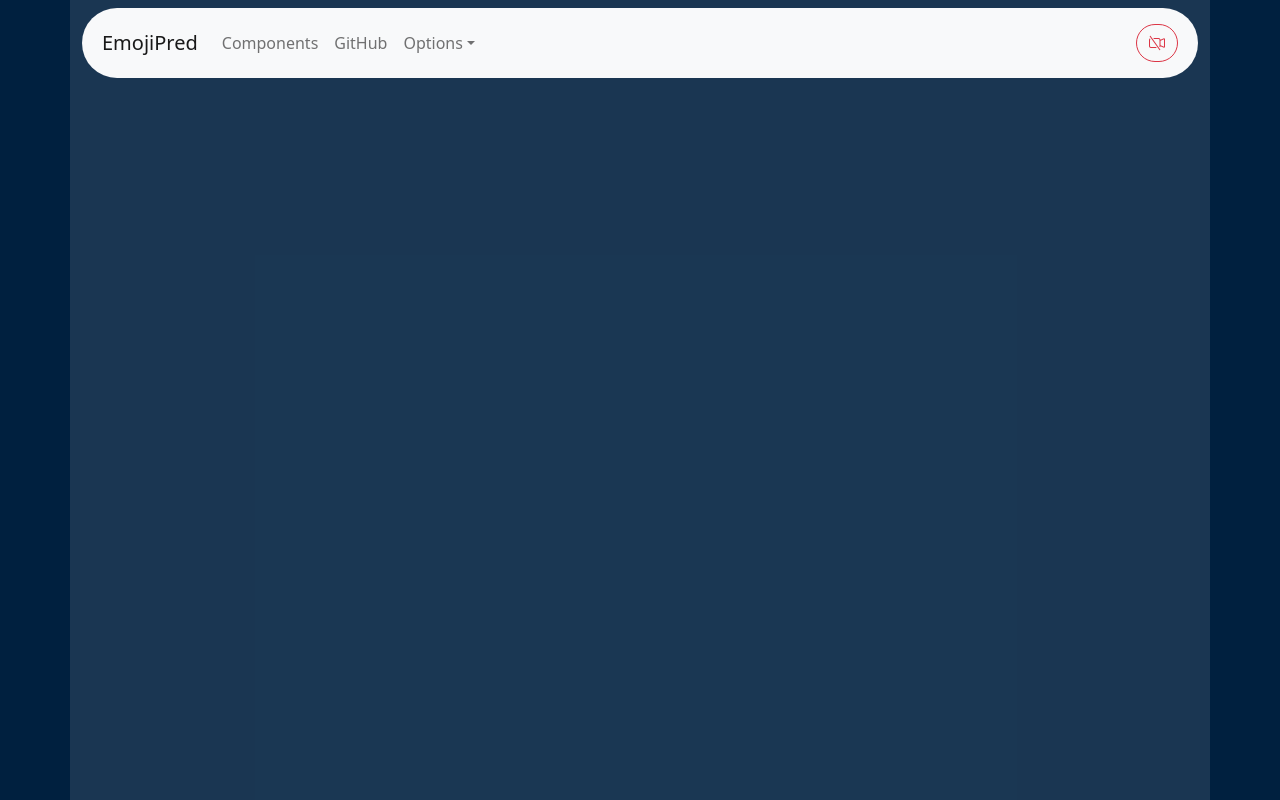
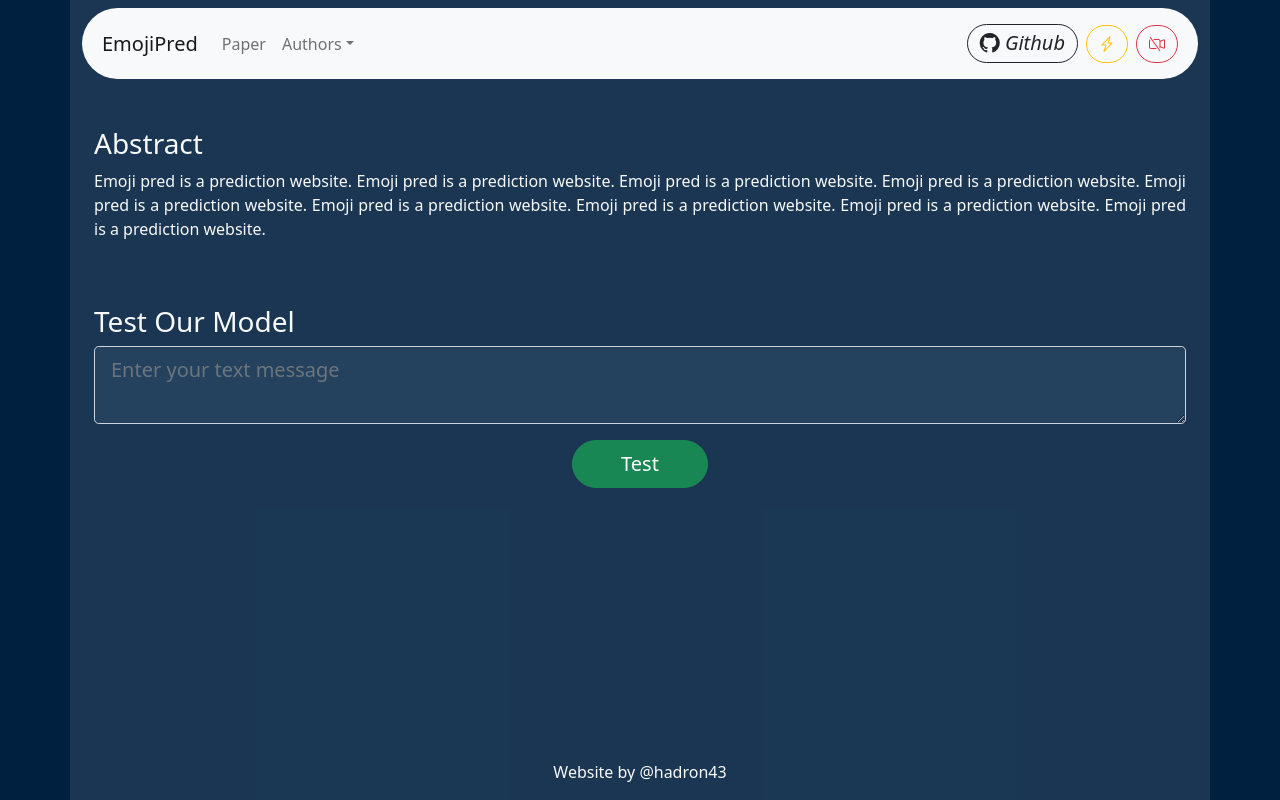
Before and after one commit to hadron43/emoji-pred-website, a React (Create React App) app in the folder client/: page / in a window 1280 px wide. Built offline with nearby package versions, Linux system fonts and the light colour scheme.

Commit message:
client, basic layout ready

```diff
--- a/client/public/index.html
+++ b/client/public/index.html
@@ -7,7 +7,7 @@
     <meta name="theme-color" content="#000000" />
     <meta
       name="description"
-      content="Web site created using create-react-app"
+      content="Emoji prediction using sophistacted deep learning model."
     />
     <link rel="apple-touch-icon" href="%PUBLIC_URL%/logo192.png" />
     <!--
@@ -24,7 +24,7 @@
       work correctly both with client-side routing and a non-root public URL.
       Learn how to configure a non-root public URL by running `npm run build`.
     -->
-    <title>React App</title>
+    <title>EmojiPred</title>
   </head>
   <body>
     <noscript>You need to enable JavaScript to run this app.</noscript>
--- a/client/src/App.css
+++ b/client/src/App.css
@@ -12,3 +12,16 @@
   height: 100vh;
   z-index: -1;
 }
+
+.text-justify {
+  text-align: justify;
+}
+
+.background-light-white {
+  background: rgba(132, 180, 199, 0.1) !important;
+}
+
+.footer {
+  bottom: 0;
+  left: 0;
+}
--- a/client/src/App.js
+++ b/client/src/App.js
@@ -5,19 +5,27 @@ import {} from 'reactstrap';
 import 'bootstrap/dist/css/bootstrap.min.css';
 
 import Navigation from './components/Navigation';
+import Description from './components/Description';
+import Test from './components/Test';
+import Footer from './components/Footer';
 
 const config = require('./particles-config.json');
 
 function App() {
   const [animation, setAnimation] = useState(false)
+  const [automatic, setAutomatic] = useState(false)
 
   useEffect(() => {
-    const value = localStorage.getItem('animation')
-    setAnimation(value === 'true')
+    setAnimation(localStorage.getItem('animation') === 'true')
+    setAutomatic(localStorage.getItem('automatic') === 'true')
   }, []);
   const setAnim = (value) => {
     setAnimation(value)
     localStorage.setItem('animation', value)
+  }
+  const setAuto = (value) => {
+    setAutomatic(value)
+    localStorage.setItem('automatic', value)
   }
 
   return (
@@ -26,8 +34,13 @@ function App() {
         <Particles className={`${animation ? 'visible' : 'invisible'}`}
           params={config} />
       </div>
-      <div className="container py-2 text-light min-vh-100 bg-white bg-opacity-10">
-        <Navigation animation={animation} setAnimation={setAnim} />
+      <div className="container pt-2 pb-5 text-light min-vh-100 bg-white bg-opacity-10 position-relative">
+        <Navigation animation={animation} setAnimation={setAnim}
+          automatic={automatic} setAutomatic={setAuto}/>
+        <Description />
+        <Test automatic={automatic} />
+        <div className="mb-5"></div>
+        <Footer />
       </div>
     </>
   );
--- /dev/null
+++ b/client/src/components/Description.jsx
@@ -0,0 +1,22 @@
+import React from 'react'
+import { Container, Row } from 'reactstrap';
+
+function Description() {
+    return (
+        <Container className="mt-5">
+            <Row>
+                <h3>Abstract</h3>
+            </Row>
+            <Row>
+                <p className="text-justify">
+                    Emoji pred is a prediction website. Emoji pred is a prediction website. Emoji pred is a prediction website.
+                    Emoji pred is a prediction website. Emoji pred is a prediction website. Emoji pred is a prediction website.
+                    Emoji pred is a prediction website. Emoji pred is a prediction website. Emoji pred is a prediction website.
+
+                </p>
+            </Row>
+        </Container>
+    );
+}
+
+export default Description;
--- /dev/null
+++ b/client/src/components/Footer.jsx
@@ -0,0 +1,16 @@
+import React from 'react'
+import { Container, Row, Col } from 'reactstrap';
+
+function Footer() {
+    return (
+        <Container className="position-absolute footer">
+            <Row>
+                <Col>
+                    <p className="text-center">Website by @hadron43</p>
+                </Col>
+            </Row>
+        </Container>
+    )
+}
+
+export default Footer;
--- a/client/src/components/Navigation.jsx
+++ b/client/src/components/Navigation.jsx
@@ -2,7 +2,7 @@ import React, { useState } from 'react';
 import {Navbar, NavLink, NavbarBrand, NavbarText, NavbarToggler, Collapse, Button,
 Nav, NavItem, UncontrolledDropdown, DropdownToggle, DropdownMenu, DropdownItem} from 'reactstrap';
 
-function Navigation({animation, setAnimation}) {
+function Navigation({animation, setAnimation, automatic, setAutomatic}) {
     const [collapsed, setCollapsed] = useState(true);
 
     return(
@@ -23,15 +23,9 @@ function Navigation({animation, setAnimation}) {
                     navbar
                 >
                     <NavItem>
-                    <NavLink href="/components/">
-                        Components
-                    </NavLink>
+                        <NavLink>Paper</NavLink>
                     </NavItem>
-                    <NavItem>
-                    <NavLink href="">
-                        GitHub
-                    </NavLink>
-                    </NavItem>
+
                     <UncontrolledDropdown
                     inNavbar
                     nav
@@ -40,23 +34,35 @@ function Navigation({animation, setAnimation}) {
                         caret
                         nav
                     >
-                        Options
+                        Authors
                     </DropdownToggle>
                     <DropdownMenu end>
                         <DropdownItem>
-                        Option 1
+                        Jahnvi Kumari
                         </DropdownItem>
                         <DropdownItem>
-                        Option 2
+                        Varun Khurana
                         </DropdownItem>
-                        <DropdownItem divider />
                         <DropdownItem>
-                        Reset
+                        Harsh Kumar
                         </DropdownItem>
                     </DropdownMenu>
                     </UncontrolledDropdown>
                 </Nav>
                 <NavbarText>
+                    <Button className="rounded-pill"
+                        outline
+                        color='dark'>
+                        <i class='bi bi-github h5'> Github</i>
+                    </Button>
+                    <span className="mx-1"></span>
+                    <Button className="rounded-pill"
+                        outline={!automatic}
+                        onClick={() => setAutomatic(!automatic)}
+                        color="warning">
+                        <i class={'bi bi-lightning-charge'}></i>
+                    </Button>
+                    <span className="mx-1"></span>
                     <Button className="rounded-pill"
                         outline={!animation}
                         onClick={() => setAnimation(!animation)}
--- /dev/null
+++ b/client/src/components/Test.jsx
@@ -0,0 +1,109 @@
+import React, { useState, useEffect } from 'react'
+import { Container, Row, Col, Input, Button } from 'reactstrap';
+
+
+function Test({ automatic = false }) {
+    const [loading, setLoading] = useState(false)
+    const [errMessage, setErrMessage] = useState('')
+    const [emojis, setEmojis] = useState([])
+    const [text, setText] = useState('')
+    const [lastText, setLastText] = useState('')
+
+    const [count, setCount] = useState(0)
+
+    const fetch_emojis = (forced = false) => {
+        if(loading || lastText === text || (!automatic && !forced) || !text)
+            return
+        setLoading(true)
+
+        const textToBeFetched = text.slice()
+        setLastText(textToBeFetched)
+        setEmojis([])
+        console.log(textToBeFetched)
+
+        fetch('/', {
+            method: 'POST',
+            headers: {
+                'Content-Type': 'application/json'
+            },
+            body: JSON.stringify({
+                text: textToBeFetched
+            })
+        })
+        .then(response => {
+            if(!response.ok)
+                throw Error("Unable to reach the server!");
+            return response;
+        })
+        .then(response => response.json())
+        .then(({emoji}) => {
+            setEmojis(emoji)
+            setErrMessage('')
+            setLoading(false)
+        })
+        .catch(err => {
+            console.log(err);
+            setErrMessage(err.message)
+            setLoading(false)
+        });
+    }
+
+    useEffect(() => {
+        const timer = setTimeout(() => automatic && setCount(count+1), 2000)
+        fetch_emojis()
+        return () => clearTimeout(timer)
+    })
+
+    return (
+        <Container className="mt-5">
+            <Row>
+                <h3>Test Our Model</h3>
+            </Row>
+
+            <Row>
+                <Col>
+                    <Input type="textarea"
+                        placeholder="Enter your text message"
+                        bsSize="lg"
+                        value={text}
+                        onChange={(e) => setText(e.target.value)}
+                        className="background-light-white text-light"/>
+                </Col>
+            </Row>
+
+            <Row className="mt-3">
+                <Col xs={12} className="d-flex">
+                    <Button
+                        color="success"
+                        disabled={loading}
+                        size="lg"
+                        className="rounded-pill d-flex m-auto px-5"
+                        onClick={() => fetch_emojis(true)}
+                    >
+                        Test
+                    </Button>
+                </Col>
+                <Col xs={12}>
+                    <h4 className="text-danger text-center my-2">{errMessage}</h4>
+                </Col>
+            </Row>
+
+            <Row className="mt-5">
+                <Col className="text-center">
+                    {
+                        emojis.map((emo) => {
+                            return (
+                                <Button outline color="warning" className="mx-3 rounded-pill" size="lg"
+                                    onClick={() => setText(text + emo)}>
+                                    <p className="h2 d-flex m-auto">{emo}</p>
+                                </Button>
+                            )
+                        })
+                    }
+                </Col>
+            </Row>
+        </Container>
+    );
+}
+
+export default Test;
--- a/client/src/particles-config.json
+++ b/client/src/particles-config.json
@@ -88,8 +88,8 @@
         }
       },
       "bubble": {
-        "distance": 400,
-        "size": 40,
+        "distance": 200,
+        "size": 5,
         "duration": 2,
         "opacity": 8,
         "speed": 3
```
Also changed, not shown: 1 other file (tests, documents, lock files or other folders).
